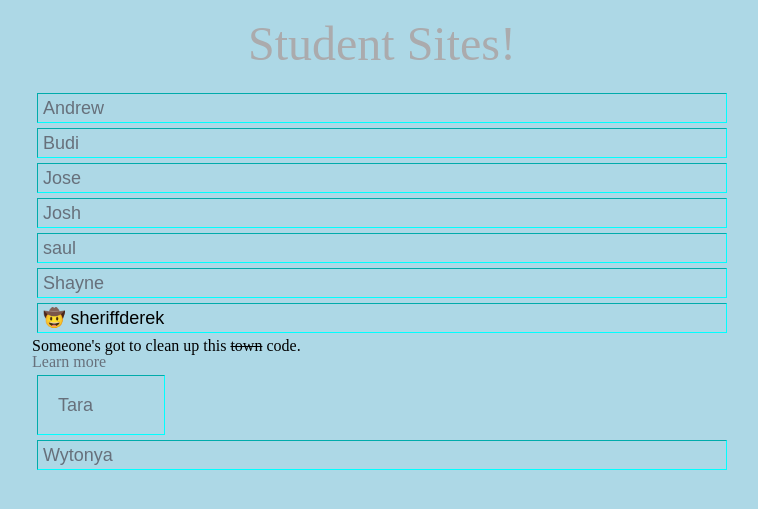
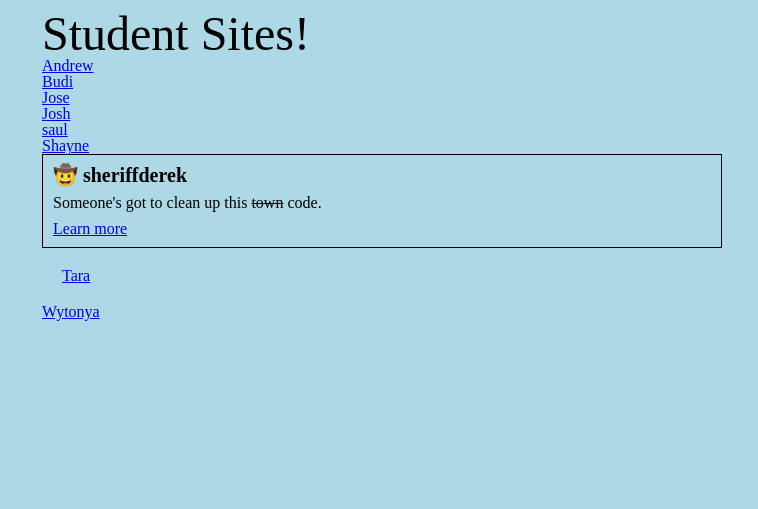
Before and after one commit to perpetual-education-personal/alpha-three-homepage, a PHP site: page / in a window 1280 px wide. Shown: the top 509 px of the page, without its empty margins (258-1016 px from the left). Run offline with PHP 8.4, Linux system fonts and the light colour scheme.

Commit message:
Add student card styles

```diff
--- a/style.css
+++ b/style.css
@@ -1,40 +1,53 @@
 @import 'meyer-reset.css';
 
+/* Setup */
 * {
 	box-sizing: border-box;
 }
 
-body {
-	background:  lightblue;
-}
 
-h1 {
-	font-family: serif;
-	font-size: 48px;
-	color: #ababad;
-	text-align: center;
-	padding: 20px;
-}
-
-h2 {
-	padding: 5px;
-	margin: 5px;
-	border: 1px inset cyan;
-	font-family: sans-serif;
-	font-size: 18px;
-}
-
-a {
-	color: #67707b;
-	text-decoration: none;
-}
-
+/* Structure */
 .inner-column {
 	max-width: 700px;
 	margin-left: auto;
 	margin-right: auto;
+	padding: 10px;
 }
 
+
+/* Style */
+body {
+	background: lightblue;
+}
+
+h1 {
+	font-family: san-serif;
+	font-size: 48px;
+}
+
+
+/* Components */
+.student {
+	padding: 10px;
+	border: 1px solid black;
+}
+
+.student h2 {
+	font-size: 20px;
+	font-weight: 700;
+}
+
+.student p {
+	margin-top: 10px;
+}
+
+.student a {
+	padding-top: 10px;
+	display: inline-block;
+}
+
+
+/* ? */
 .tara {
 	padding: 20px;
 	max-width:  10vw;
```
